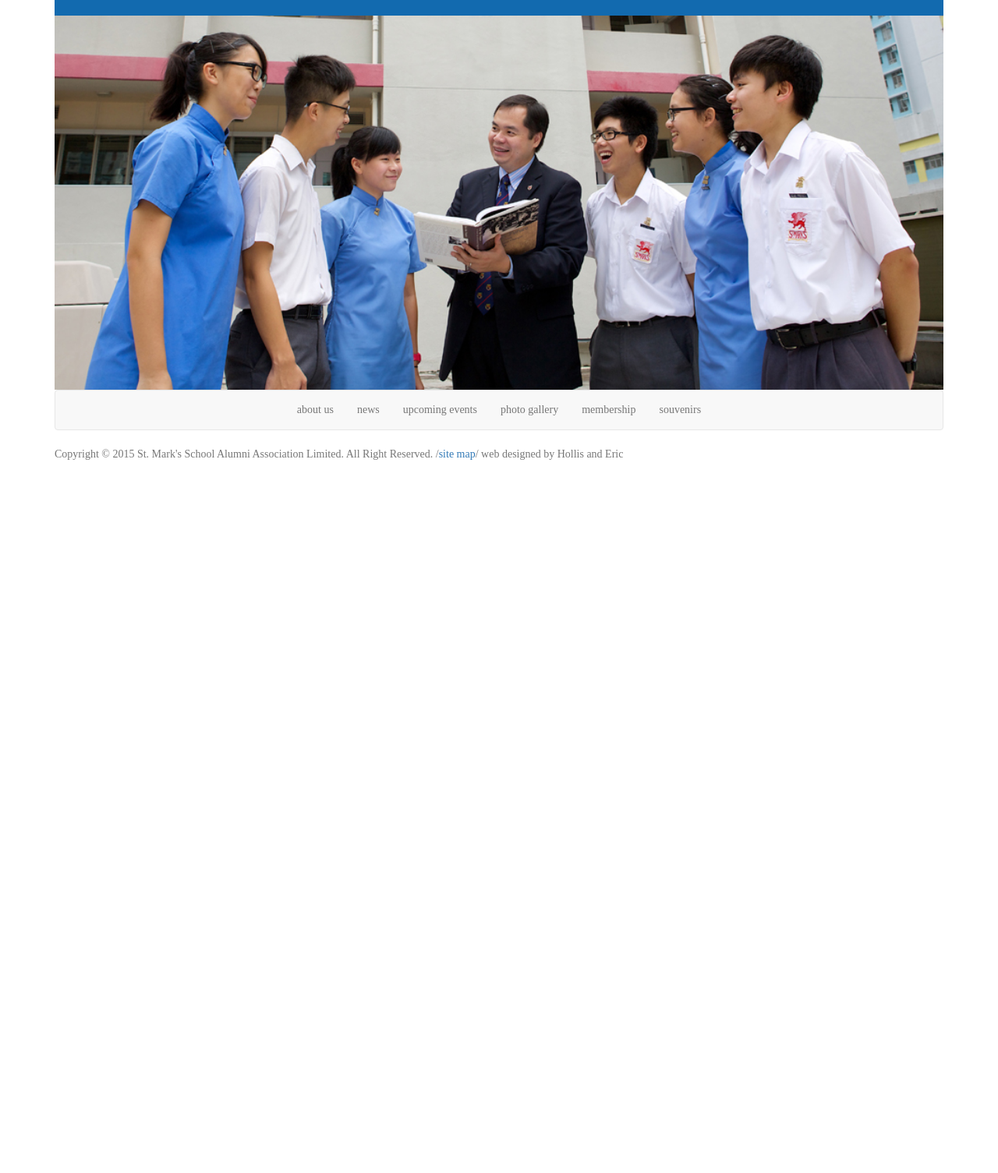
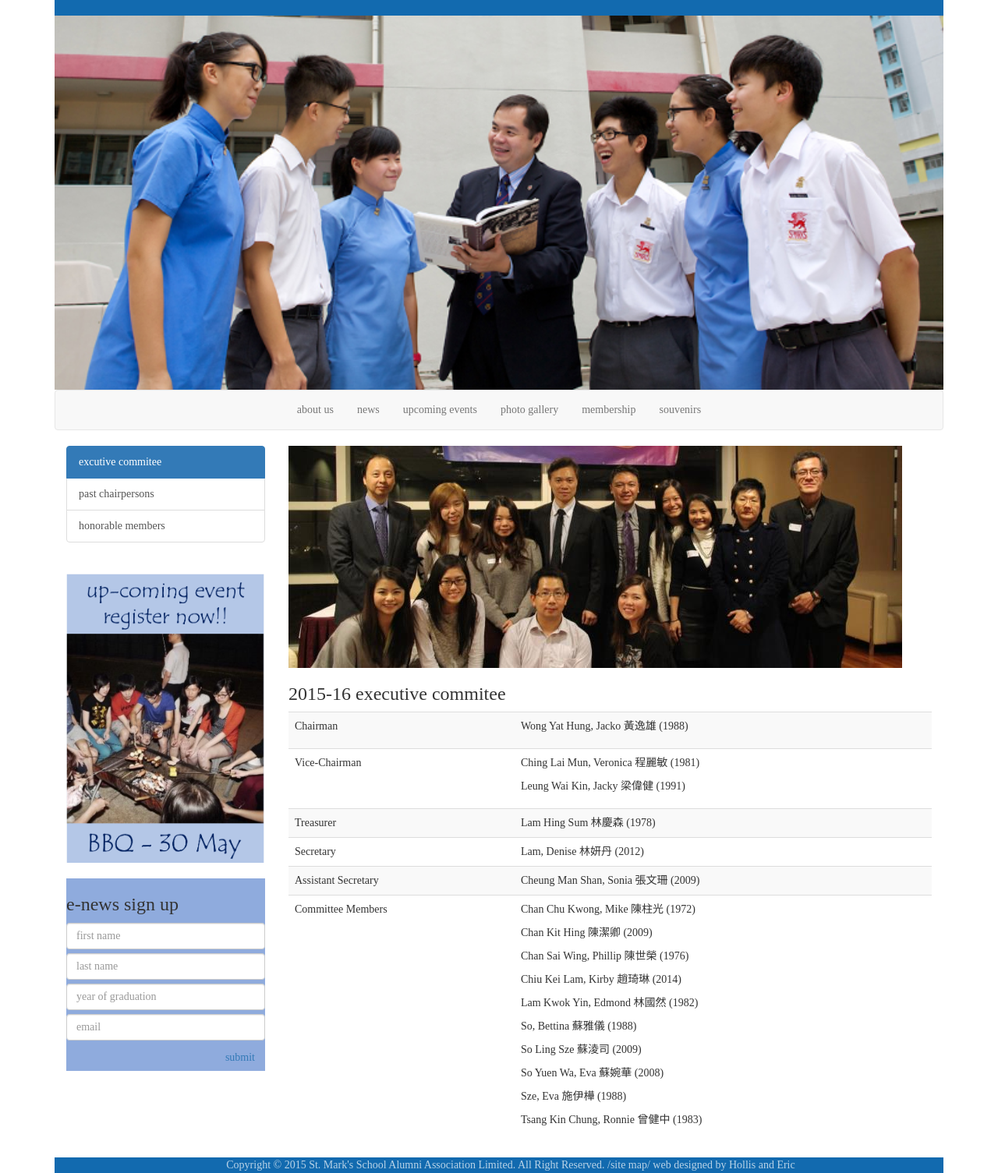
Before and after one commit to Holi0317/sms-alumni-webpage, a Node project: template src/index.jade in a window 1280 px wide. Shown: the part 71-1576 px from the top of the page at 78% size. Before the commit the page ends 661 px from the top, so only its background shows below. Run offline with Node 20 templates, Linux system fonts and the light colour scheme; the template is opened without the code that fills it, so the values that code supplies are empty; some libraries are stand-ins or nearby versions.

Commit message:
Finished index.html

```diff
--- a/src/_base.jade
+++ b/src/_base.jade
@@ -12,9 +12,6 @@ html
     //-<!-- build:css static/bundle.css -->
     // bower:css
     link(rel='stylesheet', href='bower_components/bootstrap/dist/css/bootstrap.css')
-    link(rel='stylesheet', href='bower_components/bootstrap-material-design/dist/css/material.css')
-    link(rel='stylesheet', href='bower_components/bootstrap-material-design/dist/css/ripples.css')
-    link(rel='stylesheet', href='bower_components/animate.css/animate.css')
     // endbower
     link(rel='stylesheet', href='static/style.css')
     //-<!-- endbuild -->
@@ -23,9 +20,6 @@ html
     // bower:js
     script(src='bower_components/jquery/dist/jquery.js')
     script(src='bower_components/bootstrap/dist/js/bootstrap.js')
-    script(src='bower_components/bootstrap-material-design/dist/js/material.js')
-    script(src='bower_components/bootstrap-material-design/dist/js/ripples.js')
-    script(src='bower_components/wow.js/dist/wow.js')
     // endbower
     script(src='static/onload.js')
     //-<!-- endbuild -->
@@ -64,8 +58,9 @@ html
 
     block body
 
-    footer.footer
-      .container.text-muted
-        span Copyright &copy 2015 St. Mark's School Alumni Association Limited. All Right Reserved. /
-        a(href='sitemap.html') site map
-        span / web designed by Hollis and Eric
+    .container
+      #footer.text-center
+        .container.text-muted
+          span Copyright &copy 2015 St. Mark's School Alumni Association Limited. All Right Reserved. /
+          a(href='sitemap.html') site map
+          span / web designed by Hollis and Eric
--- a/src/index.jade
+++ b/src/index.jade
@@ -1,4 +1,8 @@
 extends ./_base.jade
+
+block head
+  link(rel='stylesheet', href='static/index.css')
+  script(src='static/index.js')
 
 block title
   title Alumni Association
@@ -10,7 +14,77 @@ block body
   .container
     .col-md-3
       //- Left bar
+      .list-group#sub-nav
+        a.list-group-item.active(href='#', data-bound-to='#exec-commitee') excutive commitee
+        a.list-group-item(href='#', data-bound-to='#past-chair') past chairpersons
+        a.list-group-item(href='#', data-bound-to='#honor-mem') honorable members
+
+      br
+
+      img#event-notice.img-responsive(src='static/img/index/event.png', alt='upcomming event')
+
+      br
+
+      #e-signup
+        h3 e-news sign up
+        // Change method to POST in production
+        form(role='form', action='enews.html', method='GET')
+          //- mixin for a form item. Requires id, display name and type as argument
+          mixin form_item(iden, name, text)
+            .form-group
+              input.form-control(for= iden, id= iden, type= text, placeholder= name)
+          +form_item('first-name', 'first name')
+          +form_item('last-name', 'last name')
+          +form_item('grad-year', 'year of graduation')
+          +form_item('email', 'email', 'email')
+          button.btn.btn-link.pull-right(type='submit') submit
 
 
     .col-md-9
       //- Content on right
+      #exec-commitee.collapse.in
+        //- Executive commitee Content
+        img.img-responsive(src='static/img/index/exec-commitee.png', alt='Executive commitee photo')
+        h3 2015-16 executive commitee
+        table.table.table-striped
+          tbody
+            tr
+              td Chairman
+              td: p Wong Yat Hung, Jacko 黃逸雄 (1988)
+            tr
+              td Vice-Chairman
+              td
+                p Ching Lai Mun, Veronica 程麗敏 (1981)
+                p Leung Wai Kin, Jacky 梁偉健 (1991)
+            tr
+              td Treasurer
+              td Lam Hing Sum 林慶森 (1978)
+            tr
+              td Secretary
+              td Lam, Denise 林妍丹 (2012)
+            tr
+              td Assistant Secretary
+              td Cheung Man Shan, Sonia 張文珊 (2009)
+            tr
+              td Committee Members
+              td
+                p Chan Chu Kwong, Mike 陳柱光 (1972)
+                p Chan Kit Hing 陳潔卿 (2009)
+                p Chan Sai Wing, Phillip 陳世榮 (1976)
+                p Chiu Kei Lam, Kirby 趙琦琳 (2014)
+                p Lam Kwok Yin, Edmond 林國然 (1982)
+                p So, Bettina 蘇雅儀 (1988)
+                p So Ling Sze 蘇淩司 (2009)
+                p So Yuen Wa, Eva 蘇婉華 (2008)
+                p Sze, Eva 施伊樺 (1988)
+                p Tsang Kin Chung, Ronnie 曾健中 (1983)
+
+      //- past chairpersons
+      #past-chair.collapse
+        p Past chairpersons
+        p Not finished
+
+      //- honorable members
+      #honor-mem.collapse
+        p honorable Members
+        p Not finished
--- /dev/null
+++ b/src/static/index.css
@@ -0,0 +1,14 @@
+#event-notice {
+  width: 100%;
+}
+
+#e-signup {
+    background-color: #8fabdd;
+    padding: 3px, 10px;
+    margin-bottom: 5px;
+    overflow: hidden;
+}
+
+.form-group {
+    margin-bottom: 5px;
+}
--- /dev/null
+++ b/src/static/index.js
@@ -0,0 +1,21 @@
+// Javasctipt file for index.html
+
+// sub-nav toggle
+// Toggle contents by clicking #sub-nav
+
+$(function (){
+  var subMenuChild = $('#sub-nav').children();
+  for (i = 0; i < subMenuChild.length; i++) {
+    var item = $(subMenuChild[i]);
+    item.on('click', function( event ) {
+      event.preventDefault();
+      // Remove old context
+      var selected = $('#sub-nav').children('.active').toggleClass('active');
+      $(selected.data().boundTo).collapse('toggle');
+
+      // Show selected context
+      var boundContext = $(this).toggleClass('active').data().boundTo;
+      $(boundContext).collapse('toggle');
+    });
+  }
+})
--- a/src/static/onload.js
+++ b/src/static/onload.js
@@ -14,6 +14,4 @@
     });
   });
 
-  new WOW().init();
-
 }).call(this);
--- a/src/static/style.css
+++ b/src/static/style.css
@@ -55,7 +55,8 @@ div#header #fb-page {
   }
 }
 
-.back-color-blue {
+/* Set background color to blue */
+.back-color-blue, #footer{
     background-color: #126aaf;
 }
 
@@ -63,3 +64,10 @@ div#header #fb-page {
 #banner img {
     width: 100%;
 }
+
+/* set color of footer text */
+#footer span, #footer a{
+    color: #FFFFFF;
+    font-family: 'OpenSans', 'sans-serif';
+    opacity: 0.7;
+}
```
Also changed, not shown: src/static/img/banner_index.png, src/static/img/index/event.png (added), src/static/img/index/exec-commitee.png (added).
